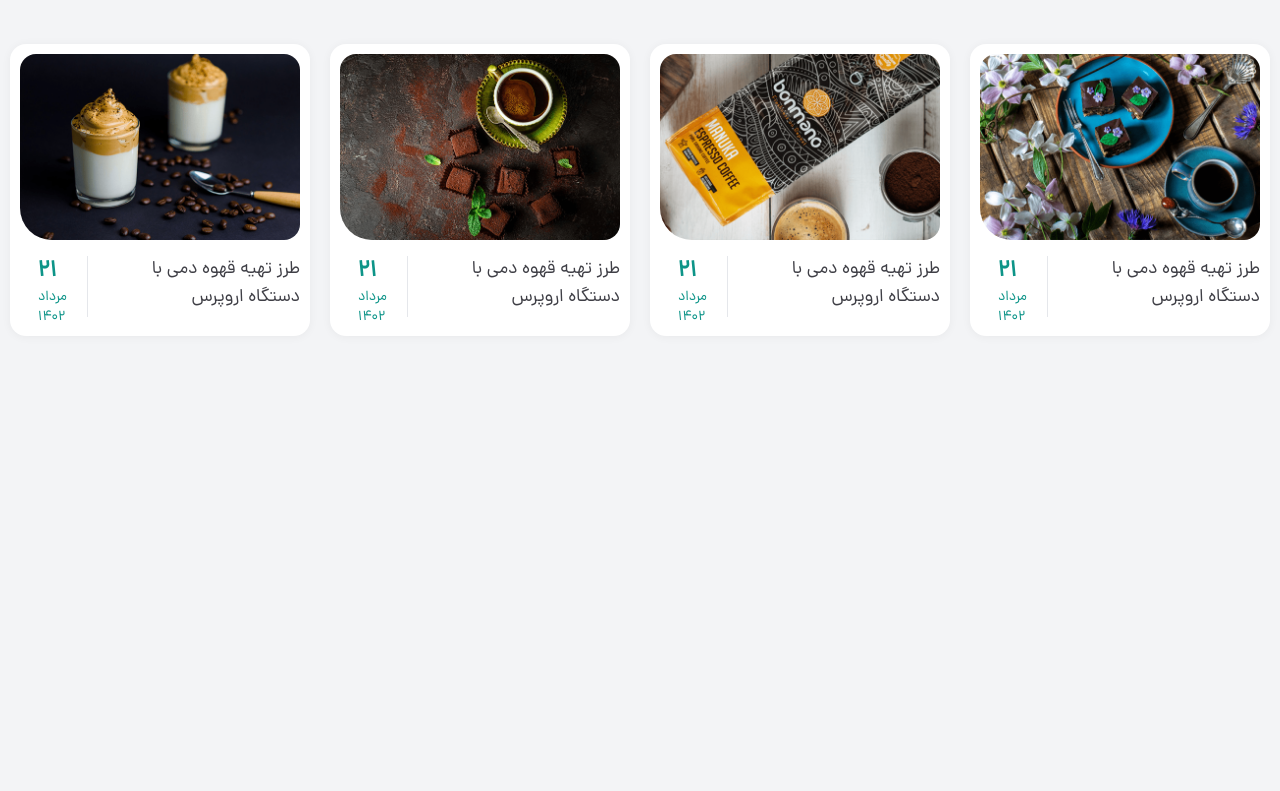
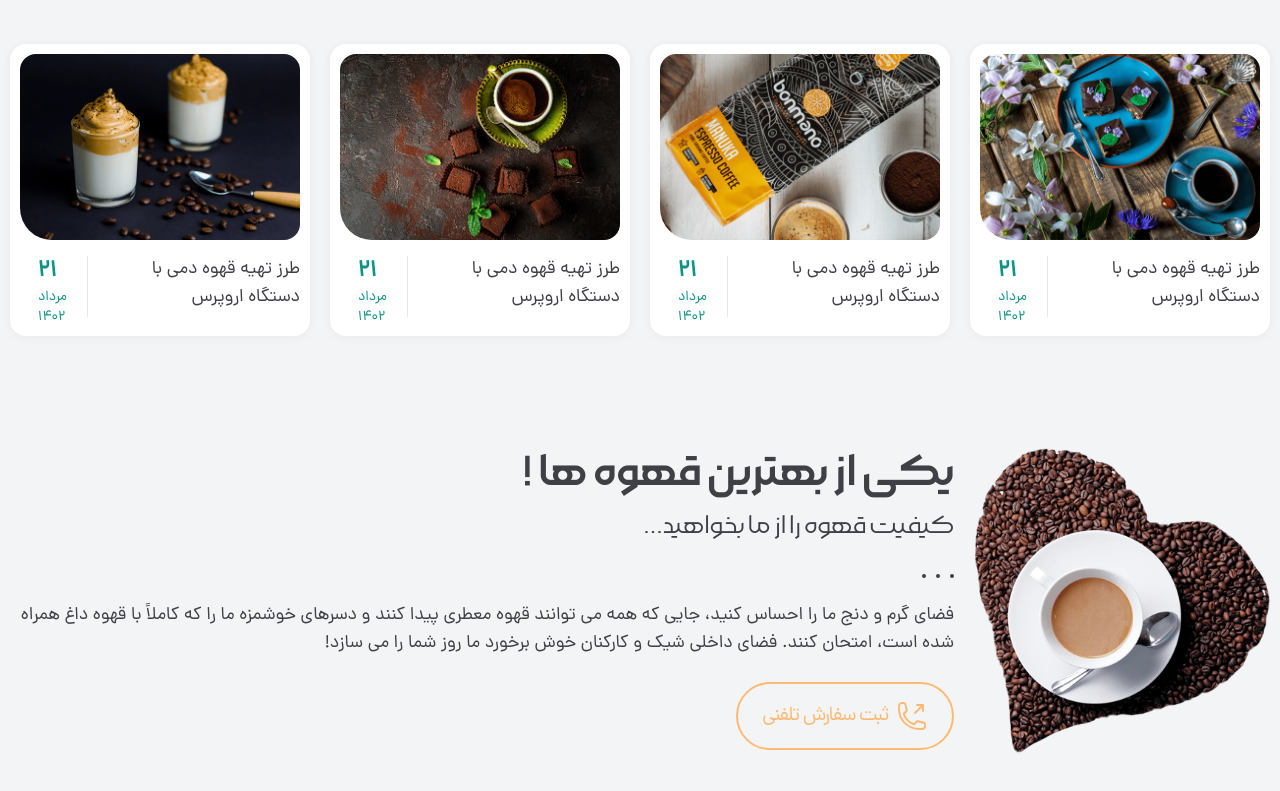
Before and after one commit to ersync/coffeeshop-responsive-website, a website: page public/index.html in a window 1280 px wide. Shown: the part 3732-4523 px from the top of the page. Before the commit the page ends 4180 px from the top, so only its background shows below. Drawn offline with Linux system fonts and the light colour scheme; files whose address does not match are found by name.

Commit message:
add contact-us section
add contact-us section

```diff
--- a/public/index.html
+++ b/public/index.html
@@ -147,7 +147,11 @@
             stroke="currentColor">
         <path stroke-linecap="round" stroke-linejoin="round" d="M10.5 19.5L3 12m0 0l7.5-7.5M3 12h18"/>
     </symbol>
-
+    <symbol id="phone" xmlns="http://www.w3.org/2000/svg" fill="none" viewBox="0 0 24 24" stroke-width="1.5"
+            stroke="currentColor">
+        <path stroke-linecap="round" stroke-linejoin="round"
+              d="M2.25 6.75c0 8.284 6.716 15 15 15h2.25a2.25 2.25 0 002.25-2.25v-1.372c0-.516-.351-.966-.852-1.091l-4.423-1.106c-.44-.11-.902.055-1.173.417l-.97 1.293c-.282.376-.769.542-1.21.38a12.035 12.035 0 01-7.143-7.143c-.162-.441.004-.928.38-1.21l1.293-.97c.363-.271.527-.734.417-1.173L6.963 3.102a1.125 1.125 0 00-1.091-.852H4.5A2.25 2.25 0 002.25 4.5v2.25z"/>
+    </symbol>
 </svg>
 
 <!-- desktop header -->
@@ -1546,7 +1550,7 @@
         </div>
     </section>
     <!-- blog section -->
-    <section class="blog mb-7 md:mb-28">
+    <section class="blog mb-8 md:mb-28">
         <div class="container">
             <!-- section header -->
             <div class="flex justify-between items-end mb-5 md:mb-12">
@@ -1564,7 +1568,7 @@
             <!-- section content -->
             <div class="grid grid-cols-1 sm:grid-cols-3 lg:grid-cols-4 gap-3.5 md:gap-5">
                 <div class="flex sm:block gap-x-2.5 flex-nowrap group p-2.5 md:pb-2 bg-white dark:bg-zinc-700 shadow-normal rounded-2xl">
-                    <div class="relative w-[130px] h-[130px] shrink-0 sm:mb-4 rounded-2xl rounded-bl-4xl overflow-hidden  sm:h-auto sm:w-auto">
+                    <div class="relative w-[130px] h-[130px] shrink-0 sm:mb-4 rounded-2xl rounded-bl-4xl overflow-hidden sm:h-auto sm:w-auto">
                         <img src="./images/blogs/blog-1.png" alt="Blog 1"
                              class="h-full w-full sm:h-auto object-cover">
                         <div class="absolute inset-0 w-full h-full hidden md:flex md:justify-center md:items-center invisible opacity-0 group-hover:opacity-100 group-hover:visible transition-all delay-75 bg-gradient-to-r from-orange-200/80 to-orange-300/80">
@@ -1696,6 +1700,34 @@
                     </div>
                 </div>
 
+            </div>
+        </div>
+    </section>
+    <!-- contact-us section -->
+    <section class="contact-us mb-16 md:mb-28">
+        <div class="container">
+            <div class="flex flex-col lg:flex-row items-center lg:items-start gap-y-8 lg:gap-x-5">
+                <img src="./images/contact.png" class="shrink-0 w-[296px]" alt="contact">
+                <div class="text-zinc-700 dark:text-white">
+                    <h3 class="font-MorabbaMedium text-2xl md:text-5xl mb-0.5 md:mb-1.5">یکی از بهترین قهوه ها !</h3>
+                    <span class="font-MorabbaLight text-lg md:text-3xl/[48px]">کیفیت قهوه را از ما بخواهید...</span>
+                    <div class="flex gap-x-2.5 my-5 md:my-6">
+                        <span class="inline-block w-1 h-1 bg-zinc-700 dark:bg-gray-400 rounded-full"></span>
+                        <span class="inline-block w-1 h-1 bg-zinc-700 dark:bg-gray-400 rounded-full"></span>
+                        <span class="inline-block w-1 h-1 bg-zinc-700 dark:bg-gray-400 rounded-full"></span>
+                    </div>
+                    <p class="text-lg md: text-2xl">فضای گرم و دنج ما را احساس کنید، جایی که همه می توانند قهوه معطری
+                        پیدا کنند و
+                        دسرهای خوشمزه ما را که کاملاً با قهوه داغ همراه شده است، امتحان کنند. فضای داخلی شیک و کارکنان
+                        خوش برخورد ما روز شما را می سازد!</p>
+                    <a href="#"
+                       class="inline-flex gap-x-2 justify-center items-center mt-5 md:mt-6 px-6 py-3.5 md:py-4 text-orange-300 md:text-xl tracking-tightest border md:border-2 border-orange-300 rounded-full">
+                        <svg class="w-5 h-5 md:w-8 md:h-8">
+                            <use href="#phone"></use>
+                        </svg>
+                        ثبت سفارش تلفنی
+                    </a>
+                </div>
             </div>
         </div>
     </section>
```
Also changed, not shown: public/styles/app.css.
